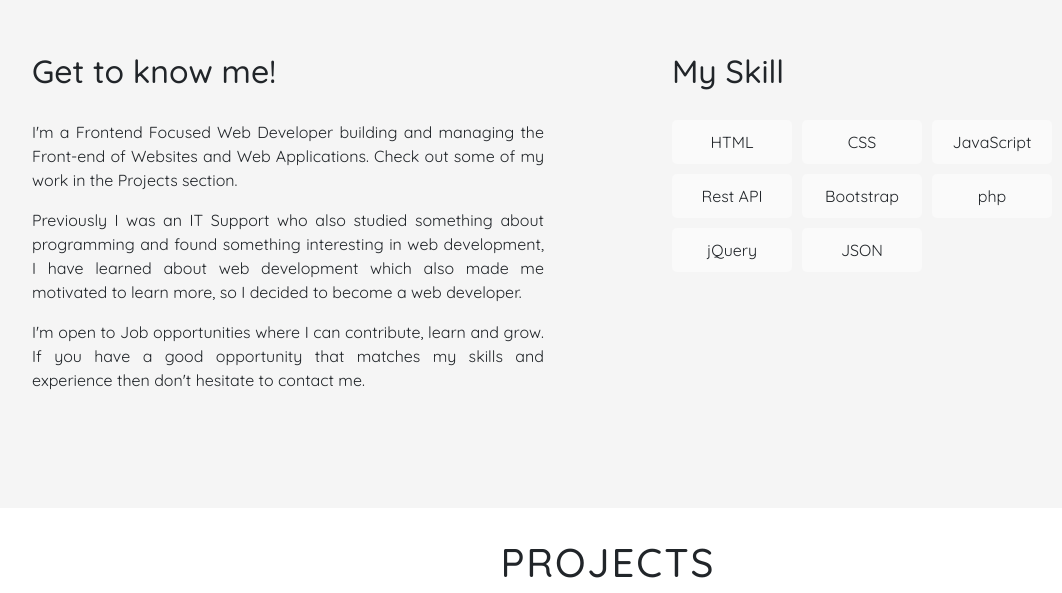
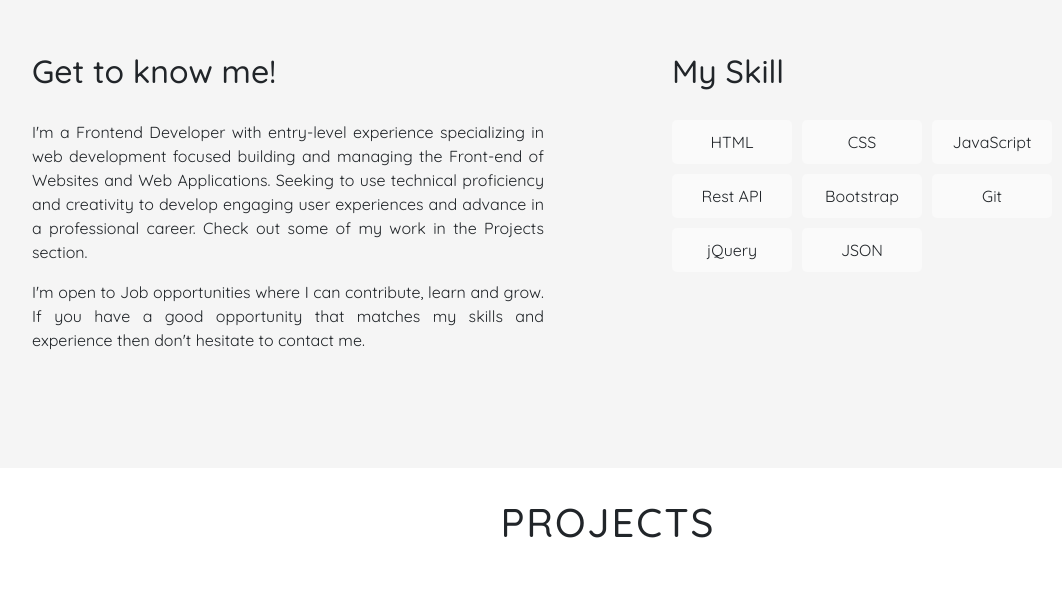
Before and after one commit to AnggaFerdiansyah/anggaferdiansyah.github.io, a plain HTML site: page index.html in a window 1280 px wide. Shown: the part 1120-1713 px from the top of the page, without its empty margins (32-1094 px from the left). Drawn offline with nearby package versions, Linux system fonts and the light colour scheme.

Commit message:
description update

```diff
--- a/index.html
+++ b/index.html
@@ -70,10 +70,8 @@
       <div class="profile">
         <div class="me">
           <h2>Get to know me!</h2>
-          <p>I'm a Frontend Focused Web Developer building and managing the Front-end of Websites and Web Applications. Check out some of my work in the Projects section.</p>
-          <p>
-            Previously I was an IT Support who also studied something about programming and found something interesting in web development, I have learned about web development which also made me motivated to learn more, so I decided to become a web developer.
-          </p>
+          <p>I'm a Frontend Developer with entry-level experience specializing in web development focused building and managing the Front-end of Websites and Web Applications. Seeking to use technical proficiency and creativity to develop engaging user experiences and advance in a professional career. Check out some of my work in the Projects section.</p>
+
           <p>I'm open to Job opportunities where I can contribute, learn and grow. If you have a good opportunity that matches my skills and experience then don't hesitate to contact me.</p>
         </div>
         <div class="myskill">
@@ -84,7 +82,7 @@
             <li>JavaScript</li>
             <li>Rest API</li>
             <li>Bootstrap</li>
-            <li>php</li>
+            <li>Git</li>
             <li>jQuery</li>
             <li>JSON</li>
           </ul>
@@ -151,7 +149,7 @@
       <div class="footer-field">
         <div class="footer-profile">
           <h3>Angga Ferdiansyah</h3>
-          <p>A Frontend focused Web Developer building the Frontend of Websites and Web Applications</p>
+          <p>Innovative and detail-oriented Fresher Front End Developer with a passion for creating responsive and user-friendly websites.</p>
         </div>
         <div class="social-icon">
           <h3>Social</h3>
```
